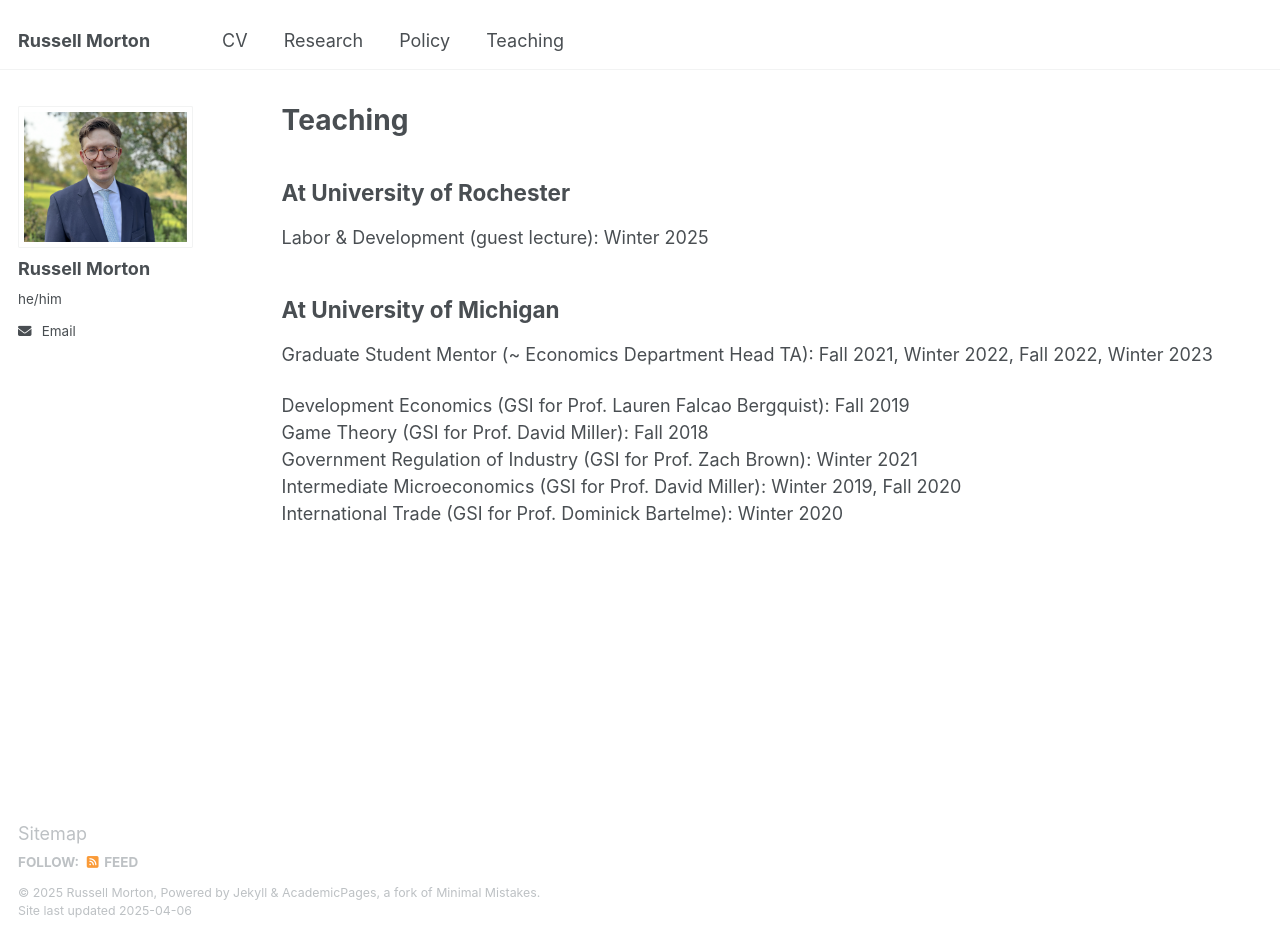
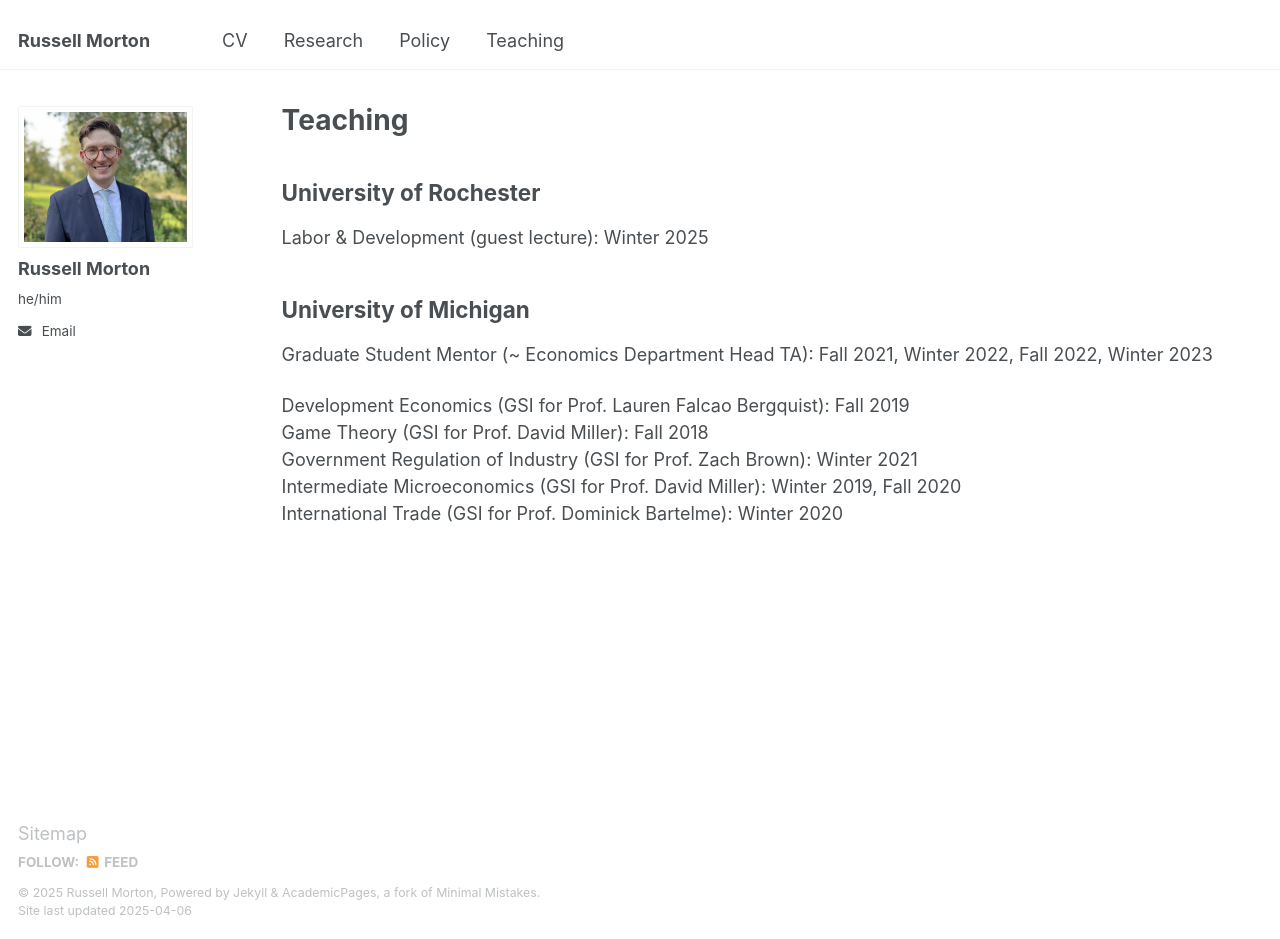
Before and after one commit to rpmorton/rpmorton.github.io, a Jekyll site: the page built from _pages/teaching.md, in a window 1280 px wide and 939 px high. Built offline with Jekyll 4.4.1, drawn with Linux system fonts in a browser that asks for light colours.

```diff
--- a/_pages/teaching.md
+++ b/_pages/teaching.md
@@ -4,11 +4,11 @@ title: "Teaching"
 permalink: /teaching/
 author_profile: true
 ---
-## At University of Rochester
+## University of Rochester
 
 Labor & Development (guest lecture): Winter 2025
 
-## At University of Michigan
+## University of Michigan
 
 Graduate Student Mentor (~ Economics Department Head TA): Fall 2021, Winter 2022, Fall 2022, Winter 2023
 
```
